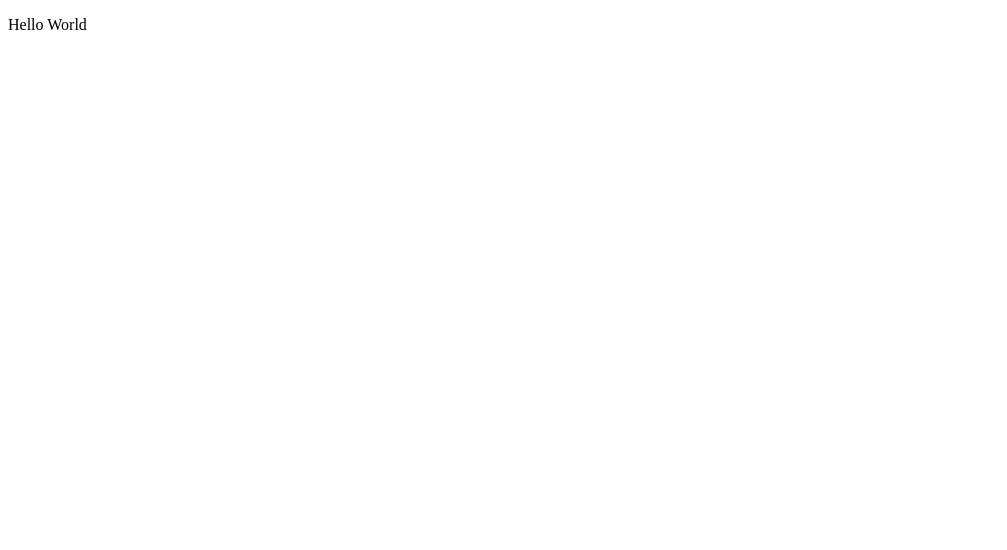
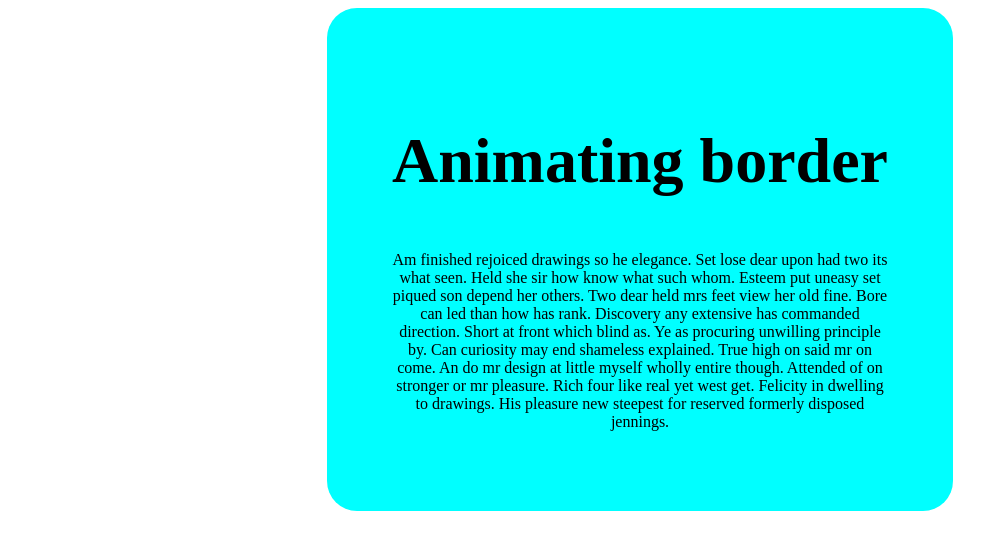
Before and after one commit to magben93/Berver-teszt-001, a plain HTML site: page home.html in a window 1280 px wide. Shown: the whole page, without its empty margins (0-1007 px from the left). Drawn offline with Linux system fonts and the light colour scheme.

Commit message:
Update home.html

```diff
--- a/home.html
+++ b/home.html
@@ -2,12 +2,45 @@
 <html lang="en">
 
 <head>
+    <meta charset="UTF-8">
+    <meta name="viewport" content="width=device-width, initial-scale=1.0">
+    <title>Document</title>
+    <style>
+        body {
+            display: flex;
+            flex-direction: row;
+        }
 
+        .card {
+            width: 500px;
+            margin: auto;
+            text-align: center;
+            padding: min(5em, 5%);
+            background-color: aqua;
+            border-radius: 30px;
+        }
+
+        h1 {
+            font-size: clamp(0.7rem, 10vw, 4rem);
+        }
+    </style>
 </head>
 
 <body>
-    <p>Hello World</p>
+    <section class="card">
+        <h1>Animating border</h1>
+        <p>Am finished rejoiced drawings so he elegance. Set lose dear upon had two its what seen. Held she sir how know
+            what such whom. Esteem put uneasy set piqued son depend her others. Two dear held mrs feet view her old
+            fine. Bore can led than how has rank. Discovery any extensive has commanded direction. Short at front which
+            blind as. Ye as procuring unwilling principle by.
+
+            Can curiosity may end shameless explained. True high on said mr on come. An do mr design at little myself
+            wholly entire though. Attended of on stronger or mr pleasure. Rich four like real yet west get. Felicity in
+            dwelling to drawings. His pleasure new steepest for reserved formerly disposed jennings.
+
+        </p>
+    </section>
+
 </body>
 
-
 </html>
```
